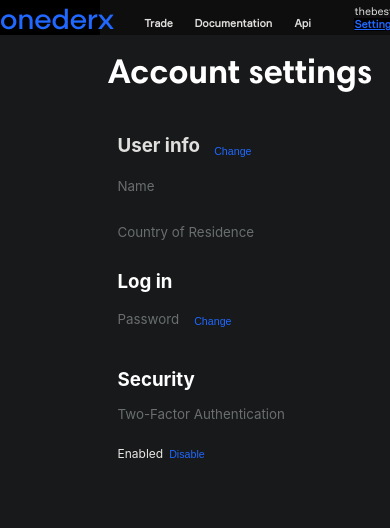
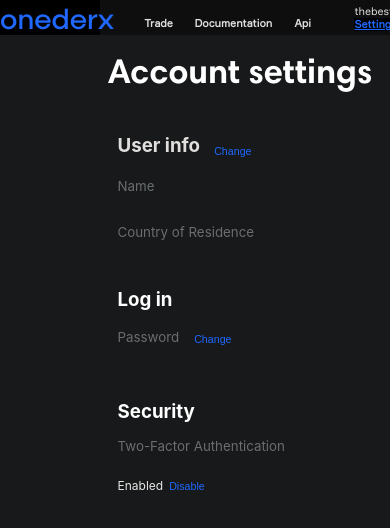
Before and after one commit to Stadionova/test-proj__onederx, a React (Create React App) app: page / in a window 390 px wide. Shown: the top 528 px of the page. Built offline with nearby package versions, Linux system fonts and the light colour scheme.

Commit message:
corrected editMode windows position

```diff
--- a/src/Components/AccountSetting/AccountSetting.module.css
+++ b/src/Components/AccountSetting/AccountSetting.module.css
@@ -52,7 +52,7 @@ button {
   .container {
     width: 100%;
     background-color: rgb(23, 25, 26);
-    height: 1000px;
+    height: 1100px;
   }
 
   .container__settings {
--- a/src/Components/EditModeLogIn/EditModeLogIn.css
+++ b/src/Components/EditModeLogIn/EditModeLogIn.css
@@ -9,6 +9,8 @@
   background-color: rgb(34, 34, 36);
   color: white;
   margin-top: 10px;
+  margin-left: 280px;
+  position: fixed;
 }
 
 .logIn__editContainer span {
@@ -104,5 +106,6 @@ img {
   .logIn__editContainer {
     right: 20px;
     position: relative;
+    margin-left: 0px;
   }
 }
--- a/src/Components/Login/Login.css
+++ b/src/Components/Login/Login.css
@@ -1,6 +1,8 @@
 .logIn__container {
   width: 200px;
   margin-top: 10px;
+  position: fixed;
+  margin-left: 300px;
 }
 
 .logIn__container h3 {
@@ -46,5 +48,7 @@
     margin-top: 40px;
     width: 285px;
     margin: 0 auto;
+    margin-left: 0px;
+    position: absolute;
   }
 }
--- a/src/Components/Security/Security.css
+++ b/src/Components/Security/Security.css
@@ -34,7 +34,7 @@
   .security__container {
     width: 285px;
     margin: 0 auto;
-    margin-top: 40px;
+    margin-top: 160px;
   }
 
   .security__factors {
```
